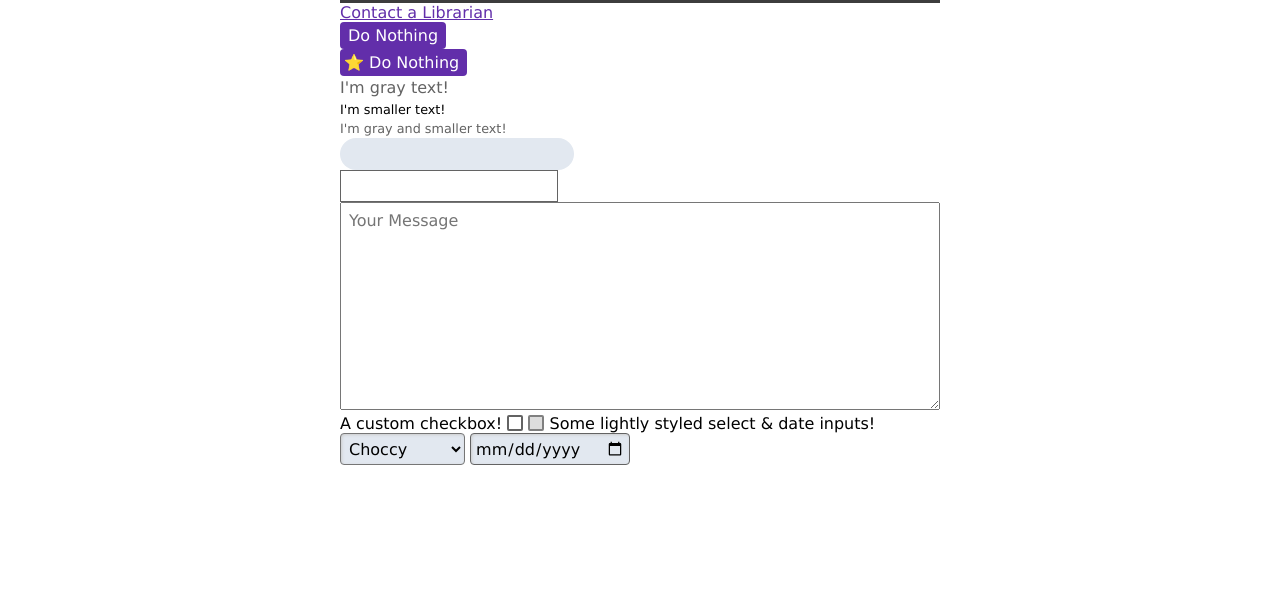
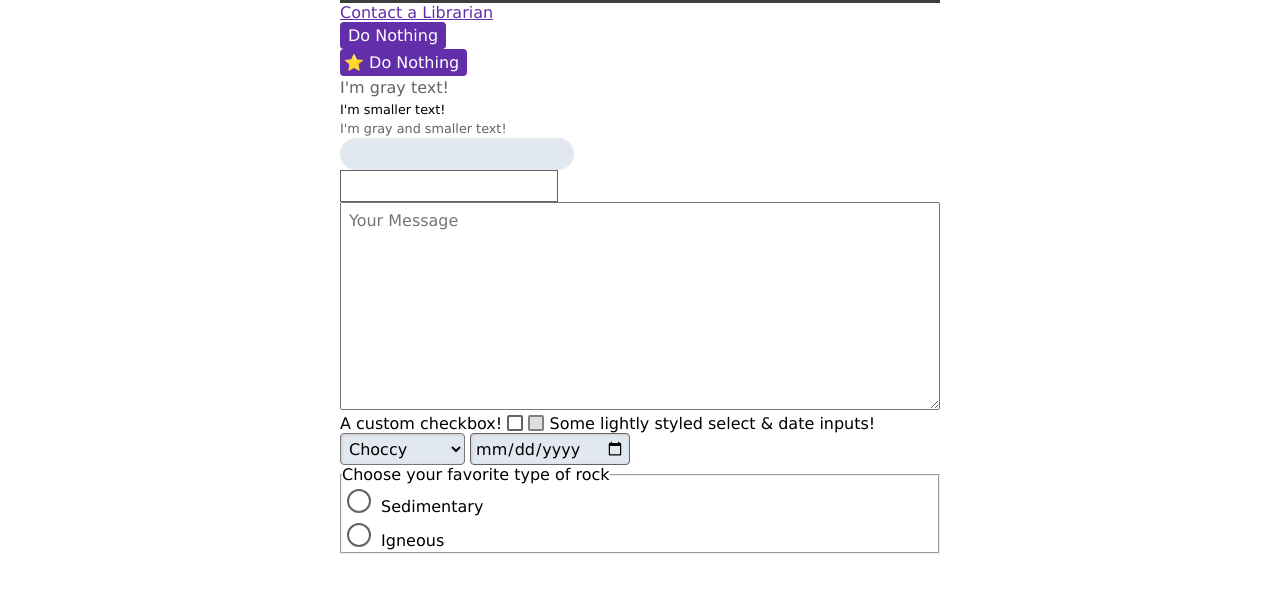
Before and after one commit to Julia-1439/css-snippets, a plain HTML site: page index.html in a window 1280 px wide. Shown: the part 178-770 px from the top of the page. Drawn offline with Linux system fonts and the light colour scheme.

Commit message:
Add custom radio button

```diff
--- a/index.html
+++ b/index.html
@@ -59,6 +59,23 @@
       <option value="vanilla">Vanilla</option>
     </select>
     <input type="date" name="" id="" class="date-style-1">
+    <fieldset>
+      <legend>Choose your favorite type of rock</legend>
+      <ul>
+        <li>
+          <label>
+            <input type="radio" class="radio-style-1" name="rock" value="sedimentary">
+            Sedimentary
+          </label>
+        </li>
+        <li>
+          <label>
+            <input type="radio" class="radio-style-1" name="rock" value="igneous">
+            Igneous
+          </label>
+        </li>
+      </ul>
+    </fieldset>
   </main>
 </body>
 </html>
--- a/style.css
+++ b/style.css
@@ -229,8 +229,7 @@ p {
   height: 1rem;
   border: 2px solid var(--palette-dark-gray);
   border-radius: 2px;
-  /* adjusts the position of the checkboxes on the text baseline */
-  vertical-align: -2px;
+  vertical-align: -2px; /* adjusts the position of the checkboxes on the text baseline */
 
   cursor: pointer;
   color: white;
@@ -285,6 +284,43 @@ p {
   font-size: 1rem;
 }
 
+.radio-style-1 {
+  appearance: none;
+
+  width: 20px;
+  height: 20px;
+  border: 2px solid var(--palette-dark-gray);
+  border-radius: 50%;
+  vertical-align: -6px; /* adjusts the position of the button on the text baseline */
+  box-sizing: content-box; /* to simplify the math for centering the ink */
+  cursor: pointer;
+
+  /* peripherals */
+  margin: 5px 5px 5px 5px;
+}
+.radio-style-1:hover {
+  border-color: black;
+}
+.radio-style-1:active {
+  border-color: var(--palette-dark-gray);
+}
+.radio-style-1:checked {
+  border-color: var(--palette-contrast);
+}
+.radio-style-1:checked::before {
+  content: " ";
+  display: block;
+  width: 12px;
+  height: 12px;
+  border-radius: 50%;
+  background-color: var(--palette-contrast);
+
+  /* move the ink to the center */
+  position: relative;
+  top: calc(20px/2 - 6px);
+  left: calc(20px/2 - 6px);
+}
+
 /* ========================================================================== */
 /* Misc. */
 /* ========================================================================== */
```
